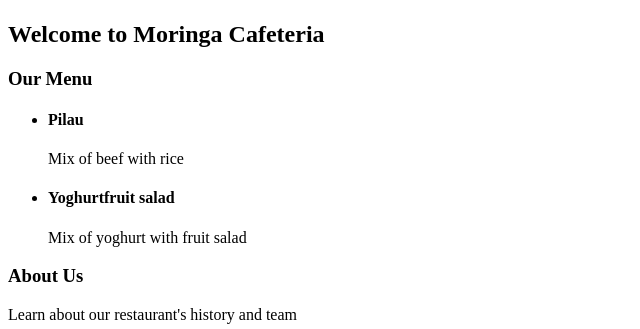
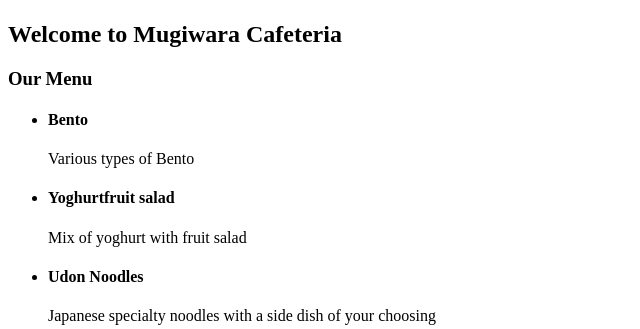
Before and after one commit to Dapijon/My_cafeteria, a plain HTML site: page index.html in a window 1280 px wide. Shown: the part 471-800 px from the top of the page, without its empty margins (0-640 px from the left). Drawn offline with Linux system fonts and the light colour scheme.

Commit message:
shes too fast tho

```diff
--- a/index.html
+++ b/index.html
@@ -3,7 +3,7 @@
 <head>
   <meta charset="UTF-8">
   <meta name="viewport" content="width=device-width, initial-scale=1.0">
-  <title>Moringa Cafeteria</title>
+  <title>Mugiwara Cafeteria</title>
   <link rel="stylesheet" href="styles.css">
 </header>
 <h1>Moringa Cafeteria</h1>
@@ -16,19 +16,23 @@
   </ul>
 </nav>
 <section>
-  <img src="https://encrypted-tbn0.gstatic.com/images?q=tbn:ANd9GcTCofr6vvKsHcasX4VV581R0TURQa8-59kIIg&usqp=CAU" alt="">
-  <h2>Welcome to Moringa Cafeteria</h2>
+  <img src="https://images.unsplash.com/photo-1583564345817-9735ebbc0569?ixlib=rb-4.0.3&ixid=M3wxMjA3fDB8MHxzZWFyY2h8MjN8fHNob3B8ZW58MHx8MHx8fDA%3D&auto=format&fit=crop&w=500&q=60" alt="">
+  <h2>Welcome to Mugiwara Cafeteria</h2>
 </section>
 <section>
   <h3>Our Menu</h3>
   <ul>
     <li>
-      <h4>Pilau</h4>
-      <p>Mix of beef with rice</p>
+      <h4>Bento</h4>
+      <p>Various types of Bento</p>
     </li>
     <li>
       <h4>Yoghurtfruit salad</h4>
       <p>Mix of yoghurt with fruit salad</p>
+    </li>
+    <li>
+      <h4>Udon Noodles</h4>
+      <p>Japanese specialty noodles with a side dish of your choosing</p>
     </li>
   </ul>
 </section>
```
